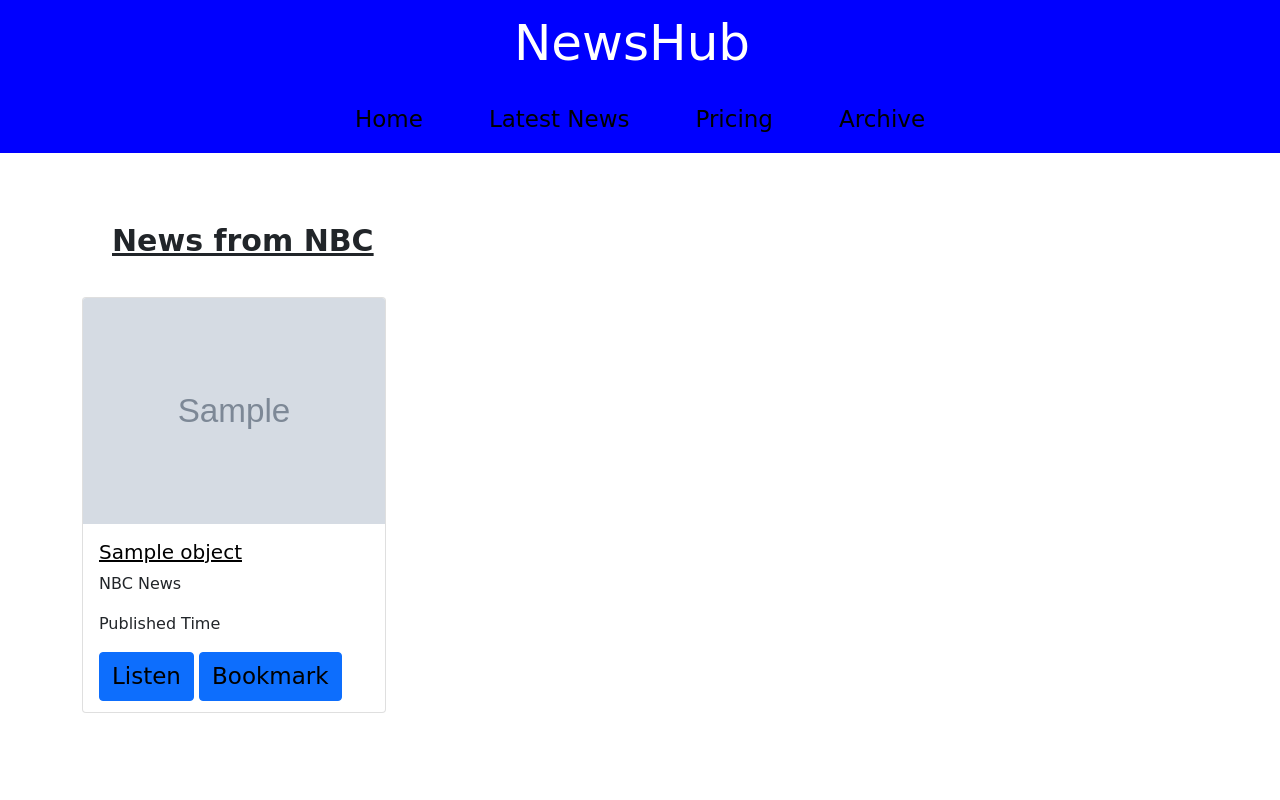
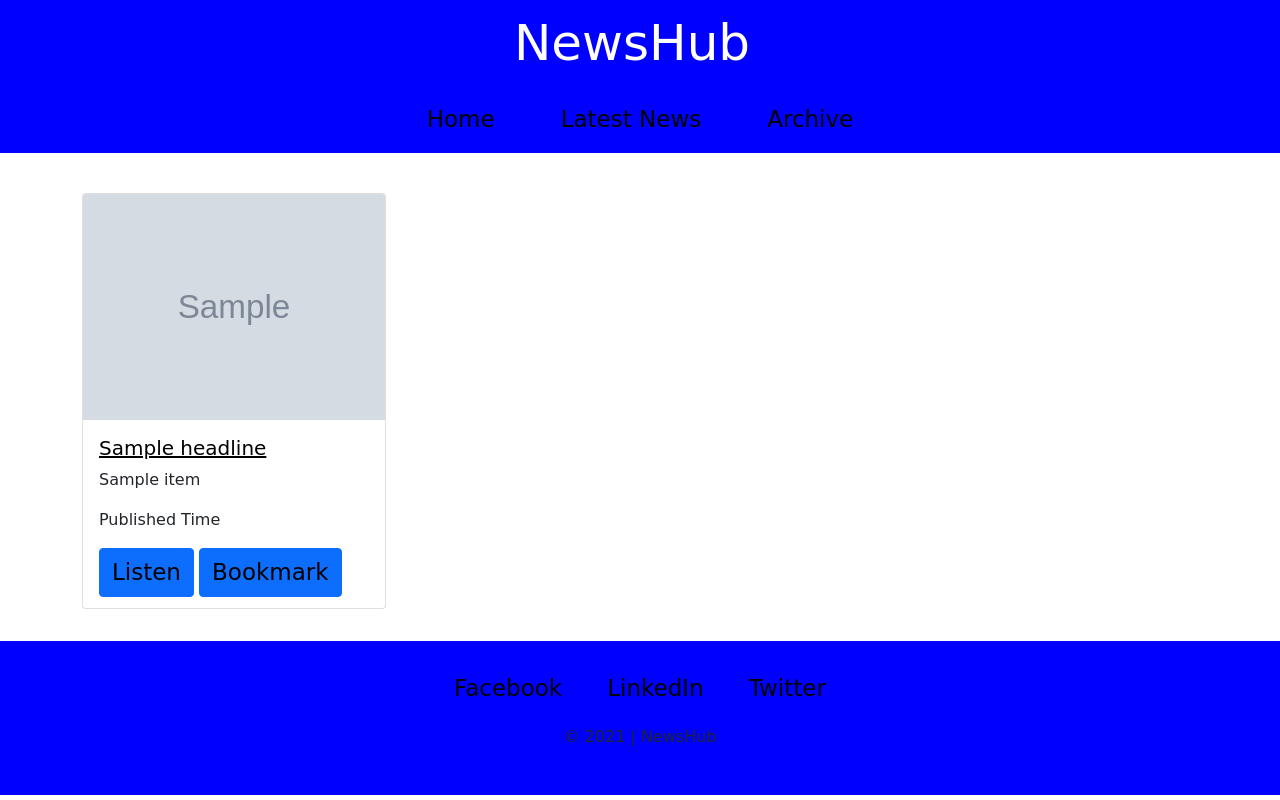
Before and after one commit to MusfiqDehan/NewsHub, a Django app: template templates/news/archive.html in a window 1280 px wide. Run offline with Django 3.2, Linux system fonts and the light colour scheme; the template is opened without the code that fills it: most values are stand-ins (such as "Sample title", 1, 10 or a date in 2020); grey boxes marked "Sample" are stand-in pictures.

Commit message:
fetching data from databse in archive page

```diff
--- a/news/urls.py
+++ b/news/urls.py
@@ -1,6 +1,9 @@
 from django.urls import path
 from . import views
 
+app_name = 'news'
+
 urlpatterns = [
-    path('', views.latest, name='latest')
+    path('', views.latest, name='latest'),
+    path('archive', views.archive, name='archive')
 ]
--- a/templates/news/archive.html
+++ b/templates/news/archive.html
@@ -33,27 +33,23 @@
                         <a class="nav-link" href="/">Latest News</a>
                     </li>
                     <li class="nav-item">
-                        <a class="nav-link" href="#">Pricing</a>
-                    </li>
-                    <li class="nav-item">
-                        <a class="nav-link" href="#">Archive</a>
+                        <a class="nav-link" href="/archive">Archive</a>
                     </li>
                 </ul>
             </div>
         </nav>
 
         <div class="container">
-            <h3 id="paper-name"> News from NBC</h3>
             <div class="row">
-                {% for object in object_list %}
+                {% for item in news %}
                     <div class="col-sm">
                         <div class="card" style="height:26rem; width:19rem; margin-bottom:2rem;">
-                            <img src="{{ object.image }}" class="card-img-top" alt="image">
+                            <img src="{{ item.img_link }}" class="card-img-top" alt="image">
                             <div class="card-body">
-                            <a href="{{ object.url }}">
-                                <h5 class="card-title">{{ object.title }}</h5>
+                            <a href="{{ item.original_link }}">
+                                <h5 class="card-title">{{ item.headline }}</h5>
                             </a>
-                            <p class="card-text">NBC News</p>
+                            <p class="card-text">{{ item.newspaper_name }}</p>
                             <p class="card-text">Published Time</p>
                             <a href="#" class="btn btn-primary">Listen</a>
                             <a href="#" class="btn btn-primary">Bookmark</a>
@@ -70,4 +66,11 @@
         </script>
     </body>
 
+    <footer>
+        <a class="footer-link"  href="http://" target="_blank" rel="noopener noreferrer">Facebook</a>
+        <a class="footer-link"  href="http://" target="_blank" rel="noopener noreferrer">LinkedIn</a>
+        <a class="footer-link"  href="http://" target="_blank" rel="noopener noreferrer">Twitter</a>
+        <p class="credit">&copy; 2021 | NewsHub</p>
+    </footer>
+
 </html>
--- a/templates/news/latest.html
+++ b/templates/news/latest.html
@@ -33,7 +33,7 @@
                         <a class="nav-link" href="/">Latest News</a>
                     </li>
                     <li class="nav-item">
-                        <a class="nav-link" href="#">Archive</a>
+                        <a class="nav-link" href="/archive">Archive</a>
                     </li>
                 </ul>
             </div>
```
Also changed, not shown: news/views.py (+9 -2 lines).
